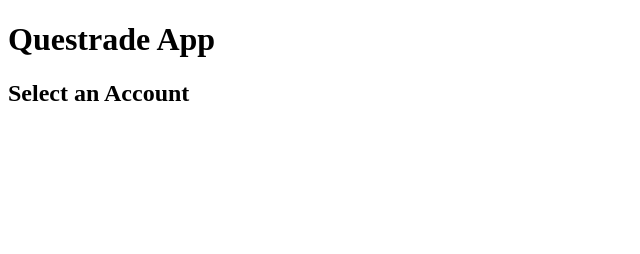
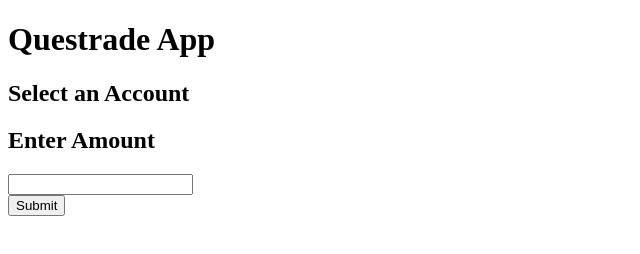
Before and after one commit to christinebonk/questrade-app, a website: page index.html in a window 1280 px wide. Shown: the whole page, without its empty margins (0-640 px from the left). Drawn offline with nearby package versions, Linux system fonts and the light colour scheme; no server answers.

Commit message:
set-up html for amount input

```diff
--- a/index.html
+++ b/index.html
@@ -13,16 +13,22 @@
 	</header>
 	<!--Main-->
 	<main>
+		<form>
 			<!--Accounts-->
 			<section id="accounts">
 				<h2>Select an Account</h2>
 				<div id="single-select">
-
 				</div>
 			</section>
 			<!--Amount-->
 			<section id="amount">
+				<h2>Enter Amount</h2>
+				<input type="text">
 			</section>
+			<section id="form-bottom">
+				<input type="submit" id="submit">
+			</section>
+		</form>
 		<!--Results-->
 		<section id="results">
 		</section>
```
Also changed, not shown: public/js/app.js (+3 -4 lines). Lines whose indentation alone changed are shown as unchanged.
